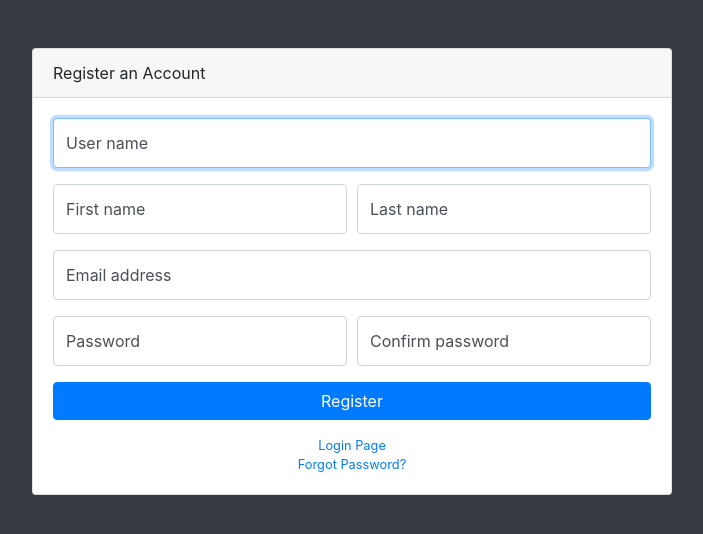
After one commit to jantwisted/studentjobportal, a Flask app: page /showregister in a window 1280 px wide. The commit adds this page. Shown: the top 534 px of the page, without its empty margins (288-991 px from the left). Run offline with Flask 2, Linux system fonts and the light colour scheme; some libraries are stand-ins or nearby versions.

Commit message:
user registration added

```diff
--- a/app.py
+++ b/app.py
@@ -12,11 +12,13 @@ app.config['GOOGLEMAPS_KEY'] = "AIzaSyCN5UwzussKx2SSNjo-qJla0f3aGr-KnmQ"
 app.secret_key = os.urandom(12)
 GoogleMaps(app)
 
-api_url = 'https://studentjobengine.herokuapp.com'
+api_url = 'http://127.0.0.1:8080'
 
 jwt_token = ''
 
-def get_all_jobs():
+def get_all_jobs(latitude, longitude):
+    print(latitude)
+    print(longitude)
     url = api_url+'/jobs/all'
     print(url)
     headers = {'Authorization': 'Bearer '+jwt_token}
@@ -41,11 +43,11 @@ def build_marker(jobs_list):
 
 
 @app.route('/')
-def home():
+def home(latitude='', longitude=''):
     if not session.get('logged_in'):
         return render_template('login.html')
     else:
-        jobs_list = get_all_jobs()
+        jobs_list = get_all_jobs(latitude, longitude)
         markers = build_marker(jobs_list)
         sndmap = Map(
             identifier="sndmap",
@@ -63,8 +65,11 @@ def home():
 @app.route('/login', methods=['POST'])
 def do_admin_login():
     user_details = {}
+    print(request.form)
     user_name = request.form['username']
     user_password = request.form['password']
+    current_latitude = request.form['latitude']
+    current_longitude = request.form['longitude']
     user_details['UserName'] = user_name
     user_details['Password'] = user_password
     url = api_url+'/users/login'
@@ -82,7 +87,45 @@ def do_admin_login():
             flash('wrong password!')
     except jwt.DecodeError:
         flash('wrong credentials!')
+    return home(current_latitude, current_longitude)
+
+@app.route("/showregister")
+def showregister():
+    return render_template('register.html')
+
+@app.route("/register", methods=['POST'])
+def register():
+    user_details = {}
+    print(request.form)
+    user_name = request.form['userName']
+    user_password = request.form['inputPassword']
+    user_firstname = request.form['firstName']
+    user_lastname = request.form['lastName']
+    user_email = request.form['inputEmail']
+    user_type = "student"
+    user_status = "1"
+    user_details['UserName'] = user_name
+    user_details['Password'] = user_password
+    user_details['FirstName'] = user_firstname
+    user_details['LastName'] = user_lastname
+    user_details['UserType'] = user_type
+    user_details['UserStatus'] = user_status
+    user_details['Email'] = user_email
+    url = api_url+'/users/add'
+    body = user_details
+    print(body)
+    headers = {'content-type': 'application/json'}
+    response = requests.post(url, data=json.dumps(body), headers=headers)
+    response_dict = json.loads(response.text)
+    if response_dict['Action'] == 'register':
+        if response_dict['Result'] == 'true':
+            flash('successfully registered')
+        else:
+            flash('something went wrong')
+    else:
+        flash('wrong msg type')
     return home()
+
 
 
 @app.route("/logout")
--- /dev/null
+++ b/templates/register.html
@@ -0,0 +1,95 @@
+<!DOCTYPE html>
+{% if session['logged_in'] %}
+<p>You're logged in already!</p>
+{% else %}
+<html lang="en">
+
+<head>
+
+  <meta charset="utf-8">
+  <meta http-equiv="X-UA-Compatible" content="IE=edge">
+  <meta name="viewport" content="width=device-width, initial-scale=1, shrink-to-fit=no">
+  <meta name="description" content="">
+  <meta name="author" content="">
+
+  <title>Register</title>
+
+  <link href="/static/vendor/fontawesome-free/css/all.min.css" rel="stylesheet" type="text/css">
+
+  <!-- Custom styles for this template-->
+  <link href="/static/css/sb-admin.css" rel="stylesheet">
+
+</head>
+
+<body class="bg-dark">
+
+  <div class="container">
+    <div class="card card-register mx-auto mt-5">
+      <div class="card-header">Register an Account</div>
+      <div class="card-body">
+        <form action="/register" method="post">
+          <div class="form-group">
+            <div class="form-label-group">
+		  <input type="text" name="userName" id="userName" class="form-control" placeholder="User name" required="required" autofocus="autofocus">
+		  <label for="userName">User name</label>
+            </div>
+          </div>
+          <div class="form-group">
+            <div class="form-row">
+              <div class="col-md-6">
+                <div class="form-label-group">
+                  <input type="text" name="firstName" id="firstName" class="form-control" placeholder="First name" required="required" autofocus="autofocus">
+                  <label for="firstName">First name</label>
+                </div>
+              </div>
+              <div class="col-md-6">
+                <div class="form-label-group">
+                  <input type="text" name="lastName" id="lastName" class="form-control" placeholder="Last name" required="required">
+                  <label for="lastName">Last name</label>
+                </div>
+              </div>
+            </div>
+          </div>
+          <div class="form-group">
+            <div class="form-label-group">
+              <input type="email" name="inputEmail" id="inputEmail" class="form-control" placeholder="Email address" required="required">
+              <label for="inputEmail">Email address</label>
+            </div>
+          </div>
+          <div class="form-group">
+            <div class="form-row">
+              <div class="col-md-6">
+                <div class="form-label-group">
+                  <input type="password" name="inputPassword" id="inputPassword" class="form-control" placeholder="Password" required="required">
+                  <label for="inputPassword">Password</label>
+                </div>
+              </div>
+              <div class="col-md-6">
+                <div class="form-label-group">
+                  <input type="password" name="confirmPassword" id="confirmPassword" class="form-control" placeholder="Confirm password" required="required">
+                  <label for="confirmPassword">Confirm password</label>
+                </div>
+              </div>
+            </div>
+          </div>
+          <input type="submit" name="Register" class="btn btn-primary btn-block" value="Register"">
+        </form>
+        <div class="text-center">
+          <a class="d-block small mt-3" href="/">Login Page</a>
+          <a class="d-block small" href="forgot-password.html">Forgot Password?</a>
+        </div>
+      </div>
+    </div>
+  </div>
+
+  <!-- Bootstrap core JavaScript-->
+  <script src="vendor/jquery/jquery.min.js"></script>
+  <script src="vendor/bootstrap/js/bootstrap.bundle.min.js"></script>
+
+  <!-- Core plugin JavaScript-->
+  <script src="vendor/jquery-easing/jquery.easing.min.js"></script>
+
+</body>
+
+</html>
+{% endif %}
```
Also changed, not shown: templates/login.html (+20 -2 lines).
